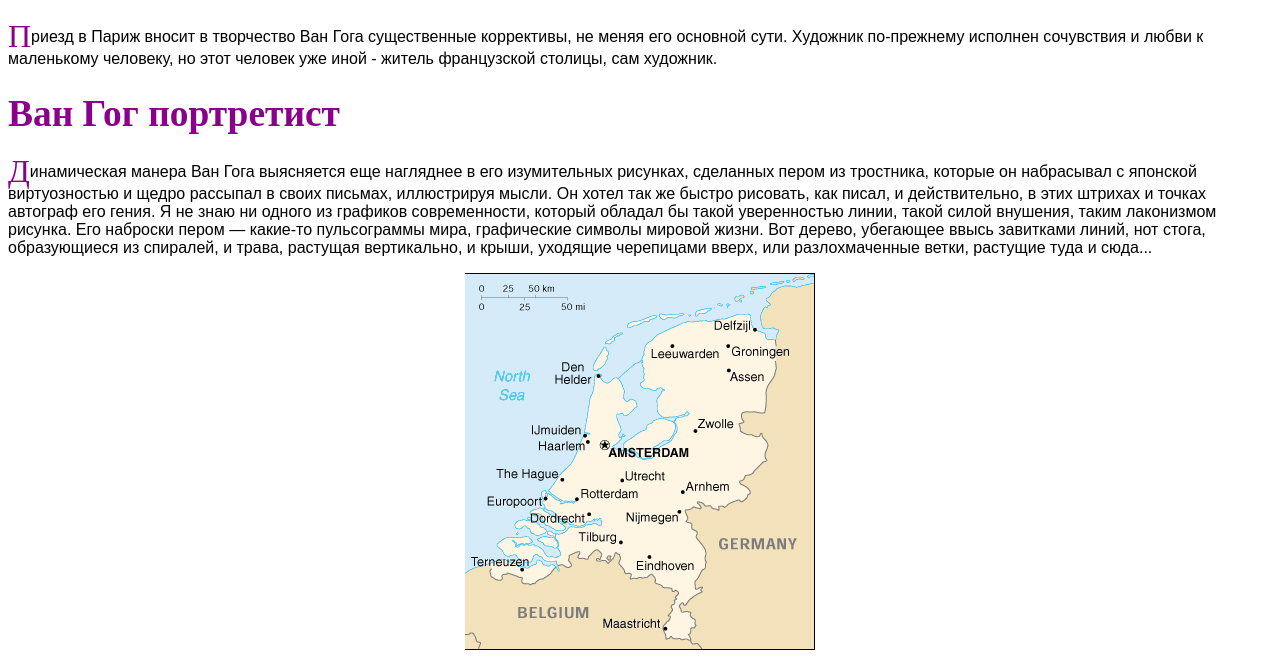
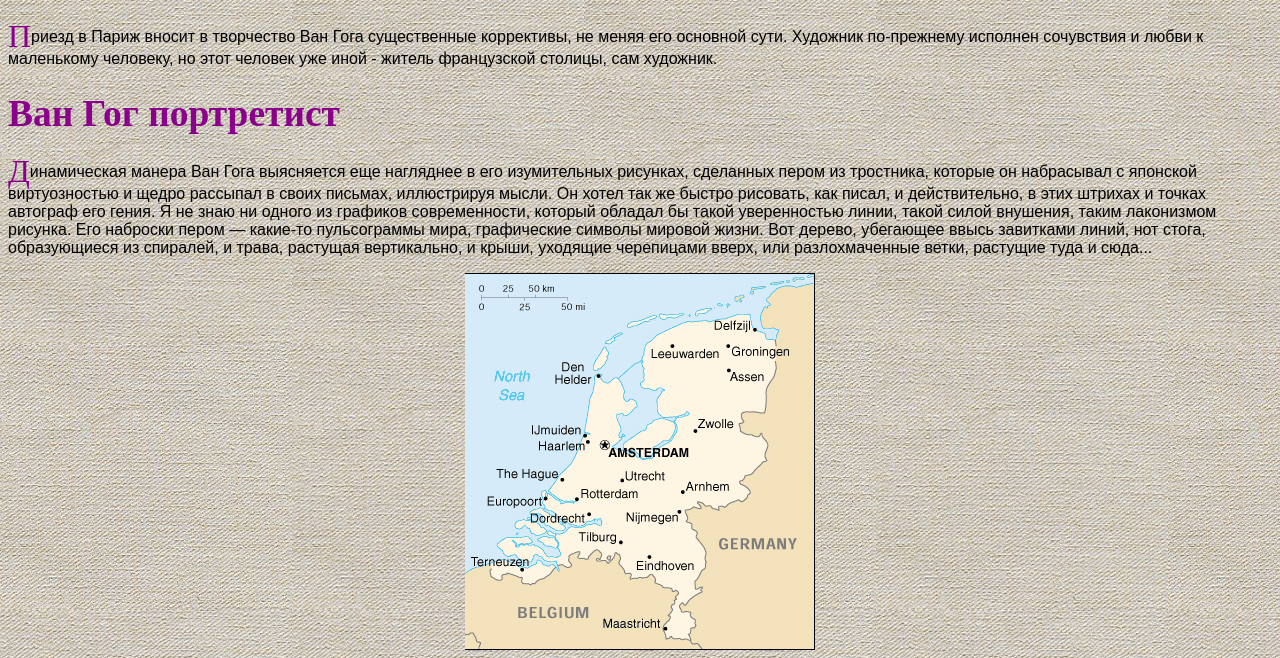
Before and after one commit to katenovakivska/katenovakivska.github.io, a plain HTML site: page lab1/file1.html in a window 1280 px wide. Shown: the part 720-1378 px from the top of the page. Drawn offline with Linux system fonts and the light colour scheme; files whose address does not match are found by name.

Commit message:
Update file1.html

```diff
--- a/lab1/file1.html
+++ b/lab1/file1.html
@@ -14,7 +14,7 @@ top:5px;
 }
 </style>
 </head>
-<body>
+<body background="C:\Users\Katya\Desktop\open_server\ospanel\domains\lab1\13.jpg">
 <q lang="ru"><i><h1 align="center" style="color:Indigo"><big><big><big><big>Творчество Ван Гога</big></big></big></big></h1></i></q>
 <table border="1" width="50%" cellpadding="5">
    <tr>
```
